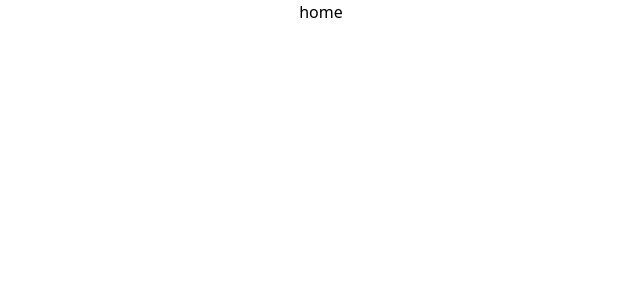
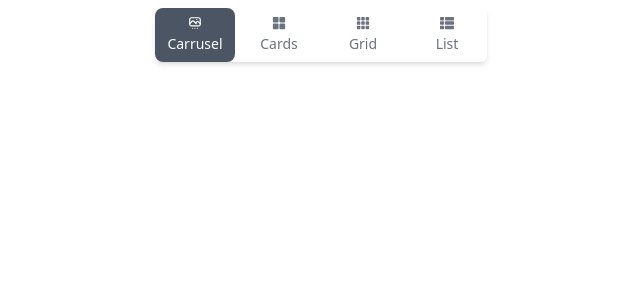
Before and after one commit to joan17cast/rick-and-morty-slide, a React (Vite) app: page / in a window 1280 px wide. Shown: the top 300 px of the page, without its empty margins (319-959 px from the left). Built offline with nearby package versions, Linux system fonts and the light colour scheme.

Commit message:
Add new component tabs

```diff
--- /dev/null
+++ b/src/components/tabs/index.ts
@@ -0,0 +1,6 @@
+export enum TabType {
+    CARRUSEL = 'Carrusel',
+    CARDS = 'Cards',
+    GRID = 'Grid',
+    LIST = 'List',
+  }
--- /dev/null
+++ b/src/components/tabs/tabs.tsx
@@ -0,0 +1,39 @@
+import { TabType } from "@/components/tabs";
+
+interface TabsModel {
+  name: TabType;
+  icon: React.ReactNode;
+}
+
+interface TabsProps {
+  tabList: TabsModel[];
+  selectedTab: TabType;
+  onChange: (tab: TabType) => void;
+}
+
+function tabStyle(active: boolean) {
+  const defaultStyles =
+    "flex flex-col justify-center items-center w-20 cursor-pointer gap-1 py-2 rounded-lg";
+  return active
+    ? `${defaultStyles} active bg-gray-600 text-white`
+    : `${defaultStyles} hover:bg-gray-100 hover:text-gray-900`;
+}
+
+function Tabs({ tabList, selectedTab, onChange }: TabsProps) {
+  return (
+    <ul className="flex w-fit flex-wrap gap-1 rounded-md text-center text-sm font-medium text-gray-500 shadow-md">
+      {tabList.map((tab) => (
+        <li
+          className={tabStyle(tab.name === selectedTab)}
+          key={tab.name}
+          onClick={() => onChange(tab.name)}
+        >
+          {tab.icon}
+          {tab.name}
+        </li>
+      ))}
+    </ul>
+  );
+}
+
+export default Tabs;
--- a/src/pages/home.tsx
+++ b/src/pages/home.tsx
@@ -1,5 +1,19 @@
+import { useState } from "react";
+import { TabType } from "@/components/tabs";
+import Tabs from "@/components/tabs/tabs";
+import { tabsData } from "@/utils/staticData";
+
 function Home() {
-  return <div className="w-full text-center">home</div>;
+  const [tabSelected, setTabSelected] = useState<TabType>(TabType.CARRUSEL);
+  return (
+    <div className="flex w-full justify-center p-2">
+      <Tabs
+        tabList={tabsData}
+        selectedTab={tabSelected}
+        onChange={(e) => setTabSelected(e)}
+      />
+    </div>
+  );
 }
 
 export default Home;
--- /dev/null
+++ b/src/utils/staticData.tsx
@@ -0,0 +1,72 @@
+import { TabType } from "@/components/tabs";
+
+export const tabsData = [
+  {
+    icon: (
+      <svg
+        stroke="currentColor"
+        fill="none"
+        strokeWidth="2"
+        viewBox="0 0 24 24"
+        strokeLinecap="round"
+        strokeLinejoin="round"
+        height="1em"
+        width="1em"
+      >
+        <path d="M15 6l.01 0"></path>
+        <path d="M3 3m0 3a3 3 0 0 1 3 -3h12a3 3 0 0 1 3 3v8a3 3 0 0 1 -3 3h-12a3 3 0 0 1 -3 -3z"></path>
+        <path d="M3 13l4 -4a3 5 0 0 1 3 0l4 4"></path>
+        <path d="M13 12l2 -2a3 5 0 0 1 3 0l3 3"></path>
+        <path d="M8 21l.01 0"></path>
+        <path d="M12 21l.01 0"></path>
+        <path d="M16 21l.01 0"></path>
+      </svg>
+    ),
+    name: TabType.CARRUSEL,
+  },
+  {
+    icon: (
+      <svg
+        stroke="currentColor"
+        fill="currentColor"
+        strokeWidth="0"
+        viewBox="0 0 512 512"
+        height="1em"
+        width="1em"
+      >
+        <path d="M204 240H68a36 36 0 0 1-36-36V68a36 36 0 0 1 36-36h136a36 36 0 0 1 36 36v136a36 36 0 0 1-36 36zm240 0H308a36 36 0 0 1-36-36V68a36 36 0 0 1 36-36h136a36 36 0 0 1 36 36v136a36 36 0 0 1-36 36zM204 480H68a36 36 0 0 1-36-36V308a36 36 0 0 1 36-36h136a36 36 0 0 1 36 36v136a36 36 0 0 1-36 36zm240 0H308a36 36 0 0 1-36-36V308a36 36 0 0 1 36-36h136a36 36 0 0 1 36 36v136a36 36 0 0 1-36 36z"></path>
+      </svg>
+    ),
+    name: TabType.CARDS,
+  },
+  {
+    icon: (
+      <svg
+        stroke="currentColor"
+        fill="currentColor"
+        strokeWidth="0"
+        viewBox="0 0 16 16"
+        height="1em"
+        width="1em"
+      >
+        <path d="M1 2a1 1 0 0 1 1-1h2a1 1 0 0 1 1 1v2a1 1 0 0 1-1 1H2a1 1 0 0 1-1-1zm5 0a1 1 0 0 1 1-1h2a1 1 0 0 1 1 1v2a1 1 0 0 1-1 1H7a1 1 0 0 1-1-1zm5 0a1 1 0 0 1 1-1h2a1 1 0 0 1 1 1v2a1 1 0 0 1-1 1h-2a1 1 0 0 1-1-1zM1 7a1 1 0 0 1 1-1h2a1 1 0 0 1 1 1v2a1 1 0 0 1-1 1H2a1 1 0 0 1-1-1zm5 0a1 1 0 0 1 1-1h2a1 1 0 0 1 1 1v2a1 1 0 0 1-1 1H7a1 1 0 0 1-1-1zm5 0a1 1 0 0 1 1-1h2a1 1 0 0 1 1 1v2a1 1 0 0 1-1 1h-2a1 1 0 0 1-1-1zM1 12a1 1 0 0 1 1-1h2a1 1 0 0 1 1 1v2a1 1 0 0 1-1 1H2a1 1 0 0 1-1-1zm5 0a1 1 0 0 1 1-1h2a1 1 0 0 1 1 1v2a1 1 0 0 1-1 1H7a1 1 0 0 1-1-1zm5 0a1 1 0 0 1 1-1h2a1 1 0 0 1 1 1v2a1 1 0 0 1-1 1h-2a1 1 0 0 1-1-1z"></path>
+      </svg>
+    ),
+    name: TabType.GRID,
+  },
+  {
+    icon: (
+      <svg
+        stroke="currentColor"
+        fill="currentColor"
+        strokeWidth="0"
+        viewBox="0 0 512 512"
+        height="1em"
+        width="1em"
+      >
+        <path d="M149.333 216v80c0 13.255-10.745 24-24 24H24c-13.255 0-24-10.745-24-24v-80c0-13.255 10.745-24 24-24h101.333c13.255 0 24 10.745 24 24zM0 376v80c0 13.255 10.745 24 24 24h101.333c13.255 0 24-10.745 24-24v-80c0-13.255-10.745-24-24-24H24c-13.255 0-24 10.745-24 24zM125.333 32H24C10.745 32 0 42.745 0 56v80c0 13.255 10.745 24 24 24h101.333c13.255 0 24-10.745 24-24V56c0-13.255-10.745-24-24-24zm80 448H488c13.255 0 24-10.745 24-24v-80c0-13.255-10.745-24-24-24H205.333c-13.255 0-24 10.745-24 24v80c0 13.255 10.745 24 24 24zm-24-424v80c0 13.255 10.745 24 24 24H488c13.255 0 24-10.745 24-24V56c0-13.255-10.745-24-24-24H205.333c-13.255 0-24 10.745-24 24zm24 264H488c13.255 0 24-10.745 24-24v-80c0-13.255-10.745-24-24-24H205.333c-13.255 0-24 10.745-24 24v80c0 13.255 10.745 24 24 24z"></path>
+      </svg>
+    ),
+    name: TabType.LIST,
+  },
+];
```
